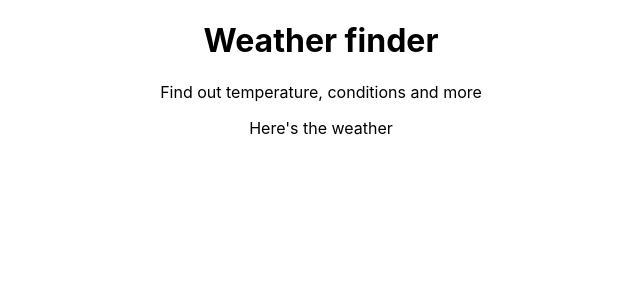
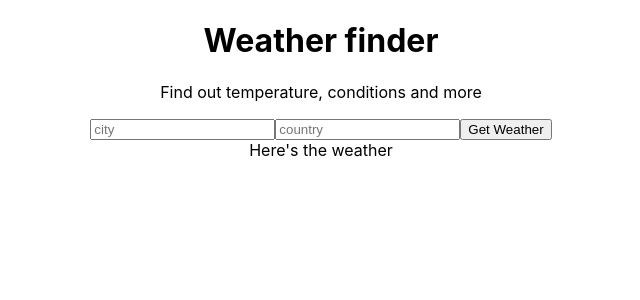
Before and after one commit to annajezierska/React-app, a React (Create React App) app in the folder weather-app/: page / in a window 1280 px wide. Shown: the top 300 px of the page, without its empty margins (319-959 px from the left). Built offline with nearby package versions, Linux system fonts and the light colour scheme.

Commit message:
fetching data from weather api

```diff
--- a/weather-app/src/App.js
+++ b/weather-app/src/App.js
@@ -1,15 +1,25 @@
-import React, { Component } from 'react';
+import React, { Component } from 'react'
 import Title from './components/Title/Title'
 import Form from './components/Form/Form'
 import Weather from './components/Weather/Weather'
-import './App.css';
+import './App.css'
+
+const API_KEY = 'b2916a3a757651b5b75a70112a5bfe10'
 
 class App extends Component {
+
+  getWeather = async (e) => {
+    e.preventDefault()
+    const api_call = await fetch(`http://api.openweathermap.org/data/2.5/weather?q=Gdansk,Poland&appid=${API_KEY}&units=metric~]`)
+    const data = await api_call.json()
+    console.log(data)
+  }
+
   render() {
     return (
       <div className="App">
        <Title />
-       <Form />
+       <Form getWeather={this.getWeather}/>
        <Weather />
       </div>
     );
--- a/weather-app/src/components/Form/Form.js
+++ b/weather-app/src/components/Form/Form.js
@@ -4,7 +4,11 @@
   render() {
     return (
       <div>
-
+        <form onSubmit={this.props.getWeather}>
+            <input type='text' name='city' placeholder='city'></input>
+            <input type='text' name='country' placeholder='country'></input>
+            <button>Get Weather</button>
+        </form>
       </div>
     )
   }
```
